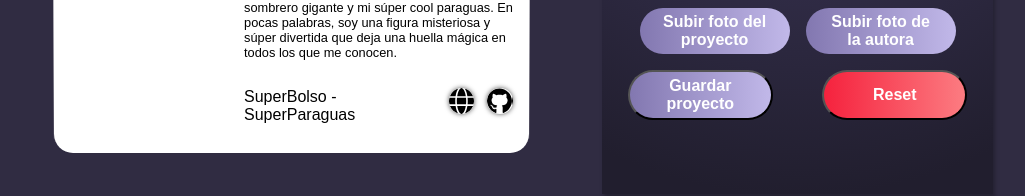
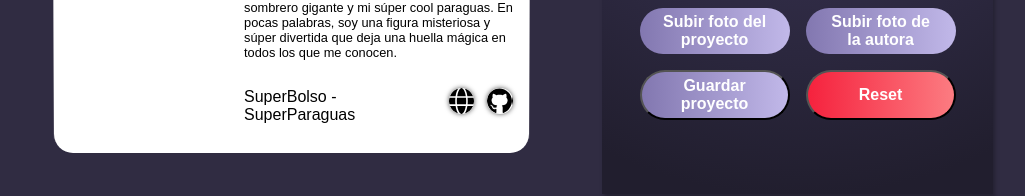
Before and after one commit to mloherr/project-promo-w-module-4-team-3, a React (Vite) app in the folder web/: page /#/MainPage/ in a window 1280 px wide. Shown: the part 1004-1200 px from the top of the page, without its empty margins (117-1142 px from the left). Built offline with nearby package versions, Linux system fonts and the light colour scheme; no server answers.

Commit message:
fix buttons

```diff
--- a/web/src/scss/App.scss
+++ b/web/src/scss/App.scss
@@ -298,8 +298,8 @@
 
 .button--large {
   display: block;
-  width: 145px;
-  margin-inline: auto;
+  width: 150px;
+  margin: 8px;
   margin-block: 8px;
   padding: 5px 18px;
   color: $color-white;
```
